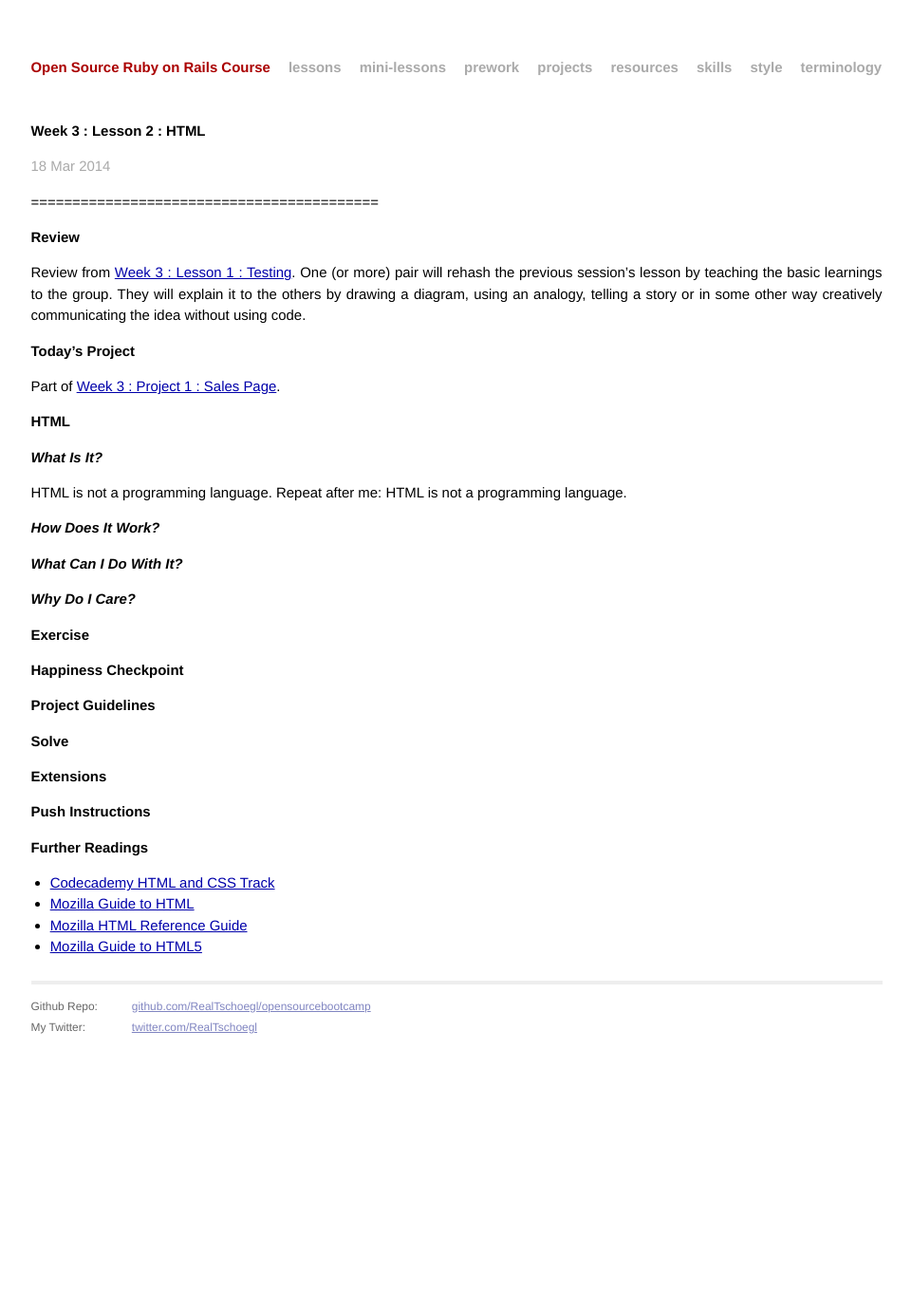
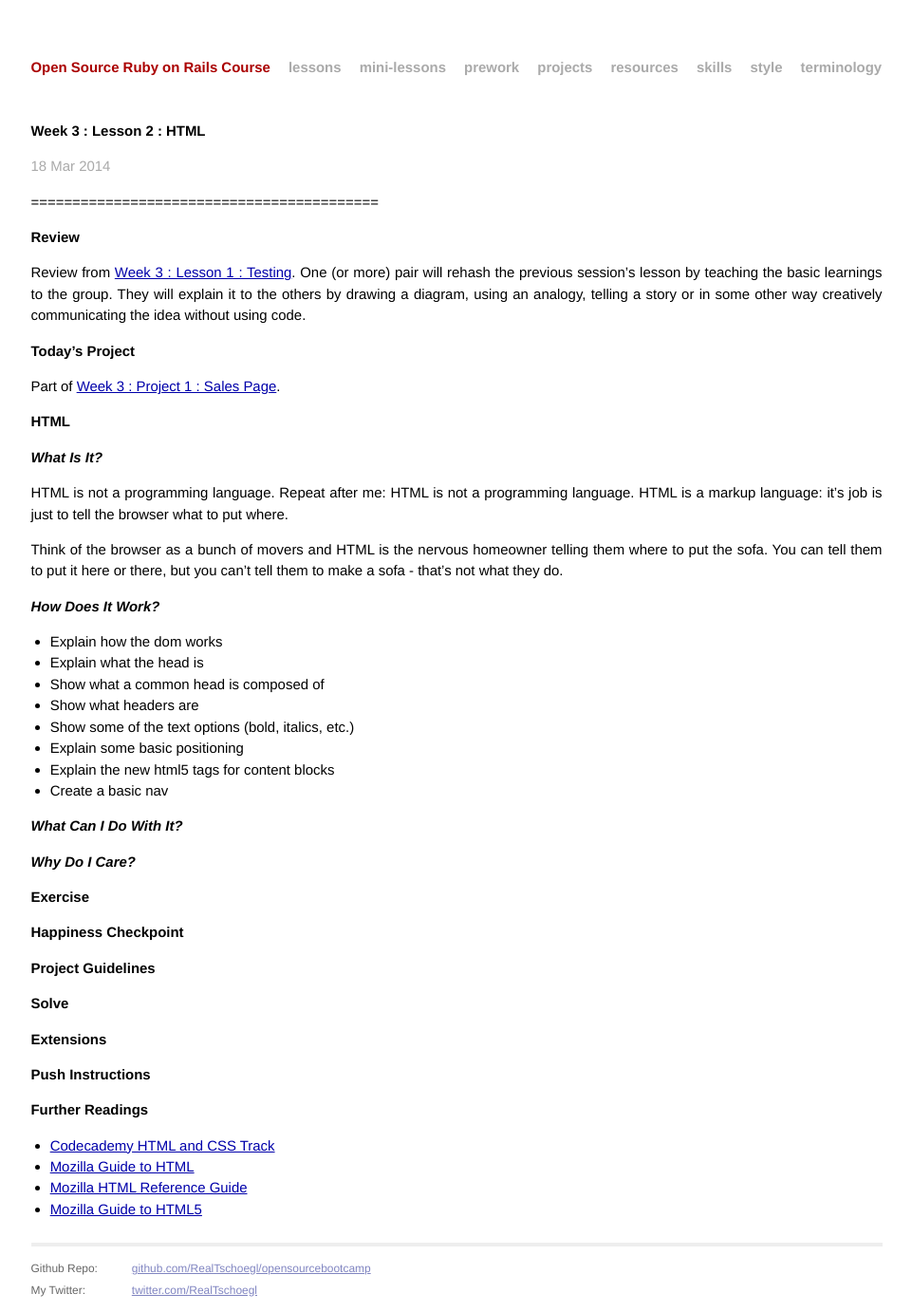
Before and after one commit to RealTschoegl/opensourcebootcamp, a Jekyll site: the page built from _posts/2014-03-18-lesson-html.markdown, in a window 1280 px wide. Shown: the whole page at 95% size, without its empty margins (159-1120 px from the left). Built offline with Jekyll 4.4.1, drawn with Linux system fonts in a browser that asks for light colours; Markdown is read by kramdown in place of the engine named in the settings; before the commit the page ends 1105 px from its top, so only the background shows below that.

Commit message:
Updated 2014-03-18-lesson-html.markdown

```diff
--- a/_posts/2014-03-18-lesson-html.markdown
+++ b/_posts/2014-03-18-lesson-html.markdown
@@ -16,9 +17,20 @@ Part of [Week 3 : Project 1 : Sales Page]({{ site.baseurl}}{% post_url 2014-03-2
 
 ### _What Is It?_
 
-HTML is not a programming language.  Repeat after me: HTML is not a programming language.
+HTML is not a programming language.  Repeat after me: HTML is not a programming language.  HTML is a markup language: it's job is just to tell the browser what to put where.
+
+Think of the browser as a bunch of movers and HTML is the nervous homeowner telling them where to put the sofa.  You can tell them to put it here or there, but you can't tell them to make a sofa - that's not what they do.
 
 ### _How Does It Work?_
+
+* Explain how the dom works
+* Explain what the head is
+* Show what a common head is composed of
+* Show what headers are
+* Show some of the text options (bold, italics, etc.)
+* Explain some basic positioning
+* Explain the new html5 tags for content blocks
+* Create a basic nav
 
 ### _What Can I Do With It?_
 
```
Also changed, not shown: other parts of _posts/2014-03-18-lesson-html.markdown (+1 -0 lines).
